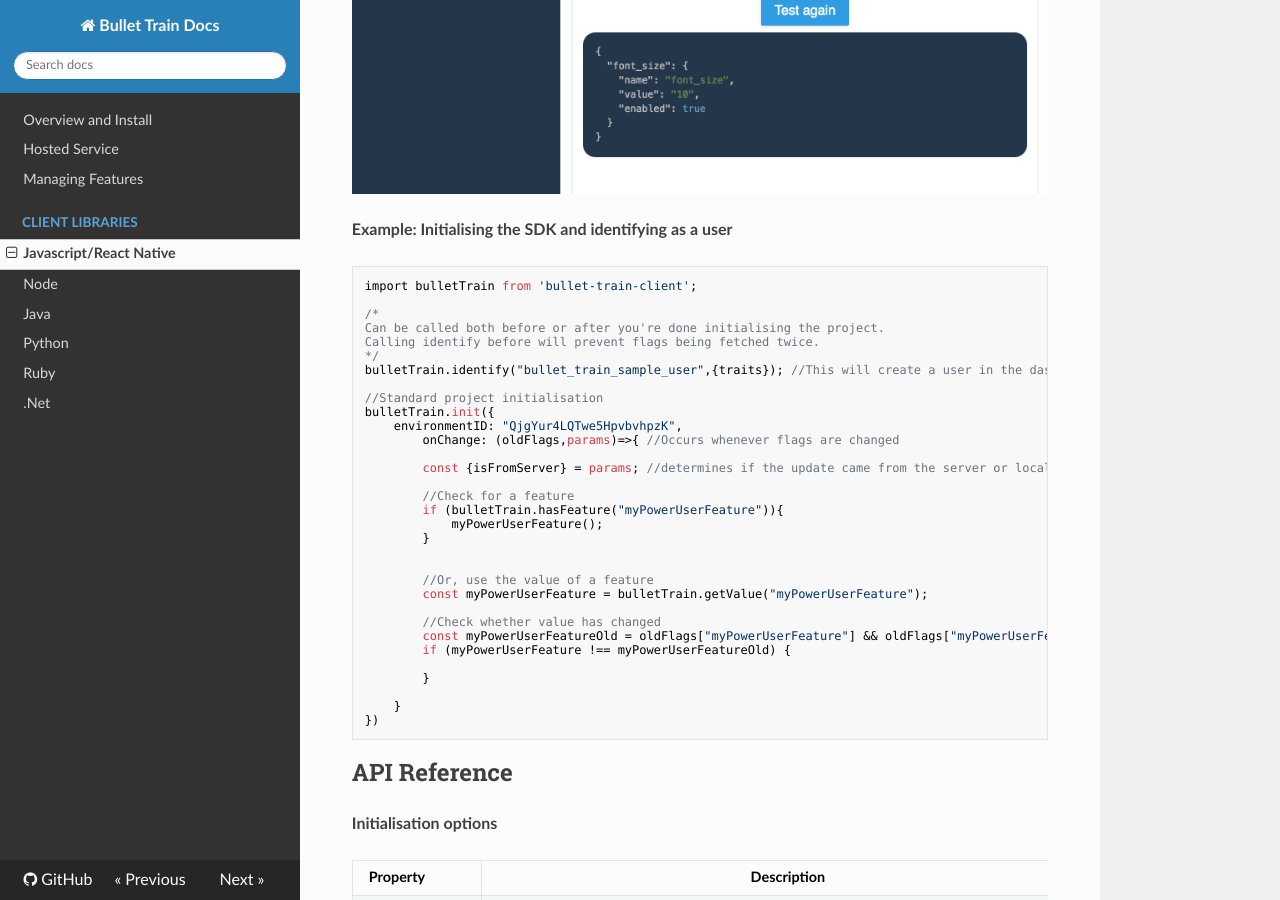
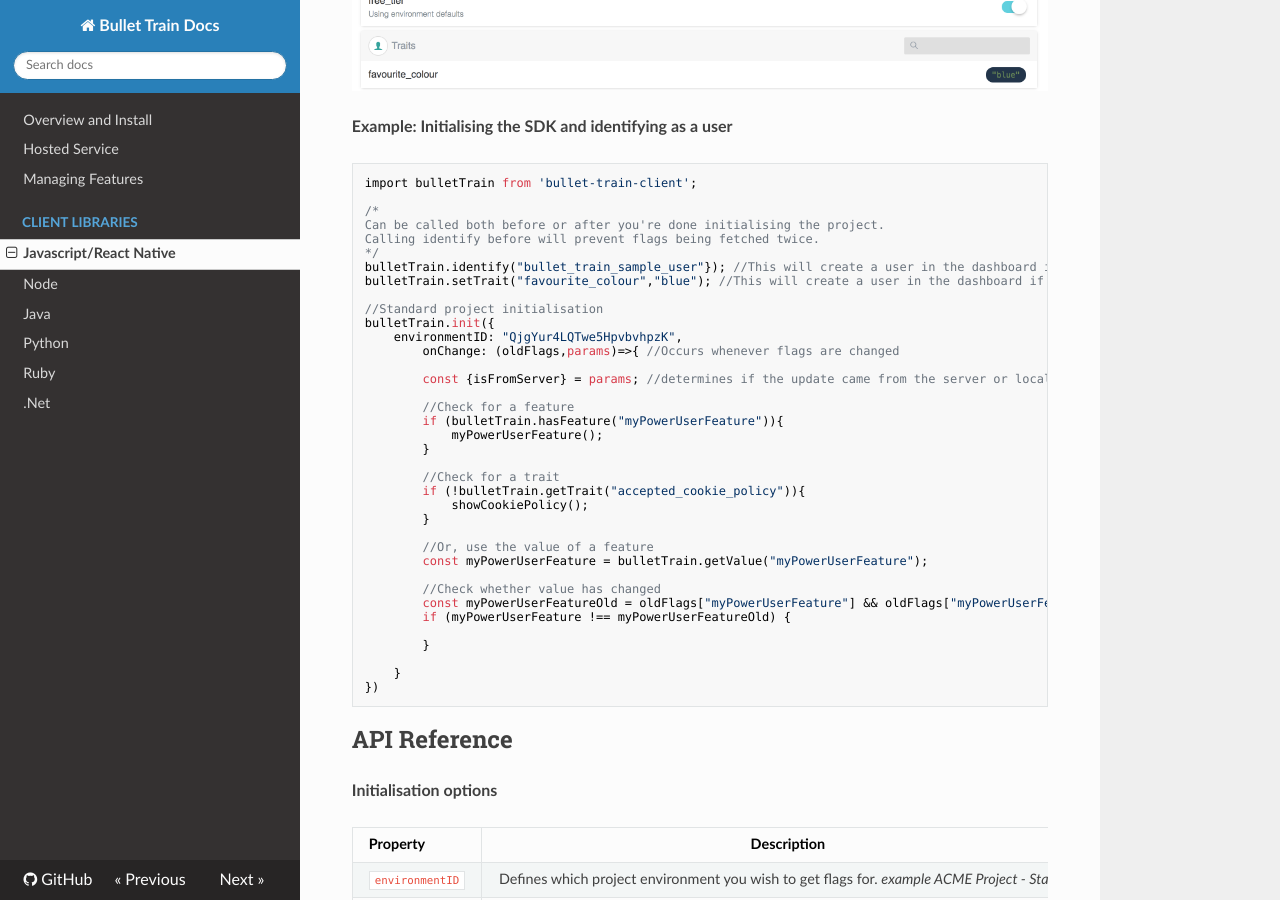
Before and after one commit to Flagsmith/flagsmith-docs, an MkDocs documentation site: the page built from docs/clients/javascript.md, in a window 1280 px wide and 900 px high, scrolled down 2161 px. Built offline with MkDocs 1.6.1, drawn with Linux system fonts in a browser that asks for light colours; nearby versions of some CDN libraries; old or Windows-style settings are respelled for this version of MkDocs.

Commit message:
Update javascript copy and screenshot

```diff
--- a/docs/clients/javascript.md
+++ b/docs/clients/javascript.md
@@ -81,7 +81,8 @@ import bulletTrain from 'bullet-train-client';
 Can be called both before or after you're done initialising the project.
 Calling identify before will prevent flags being fetched twice.
 */
-bulletTrain.identify("bullet_train_sample_user",{traits}); //This will create a user in the dashboard if they don't already exist
+bulletTrain.identify("bullet_train_sample_user"}); //This will create a user in the dashboard if they don't already exist
+bulletTrain.setTrait("favourite_colour","blue"); //This will create a user in the dashboard if they don't already exist
 
 //Standard project initialisation
 bulletTrain.init({
@@ -95,6 +96,10 @@ bulletTrain.init({
 			myPowerUserFeature();
 		}
 
+		//Check for a trait
+		if (!bulletTrain.getTrait("accepted_cookie_policy")){
+			showCookiePolicy();
+		}
 
 		//Or, use the value of a feature
 		const myPowerUserFeature = bulletTrain.getValue("myPowerUserFeature");
```
Also changed, not shown: docs/images/user-features.png.
